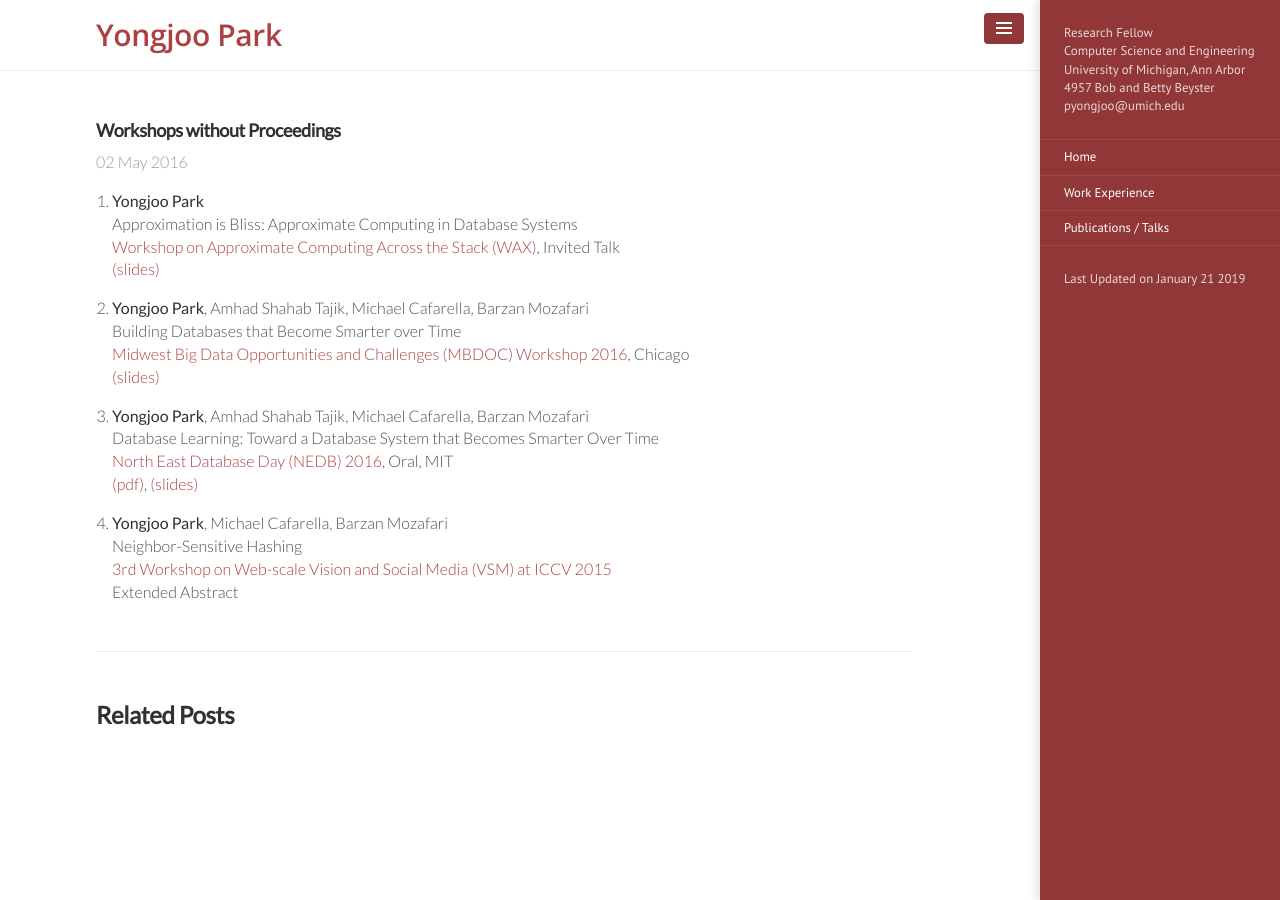
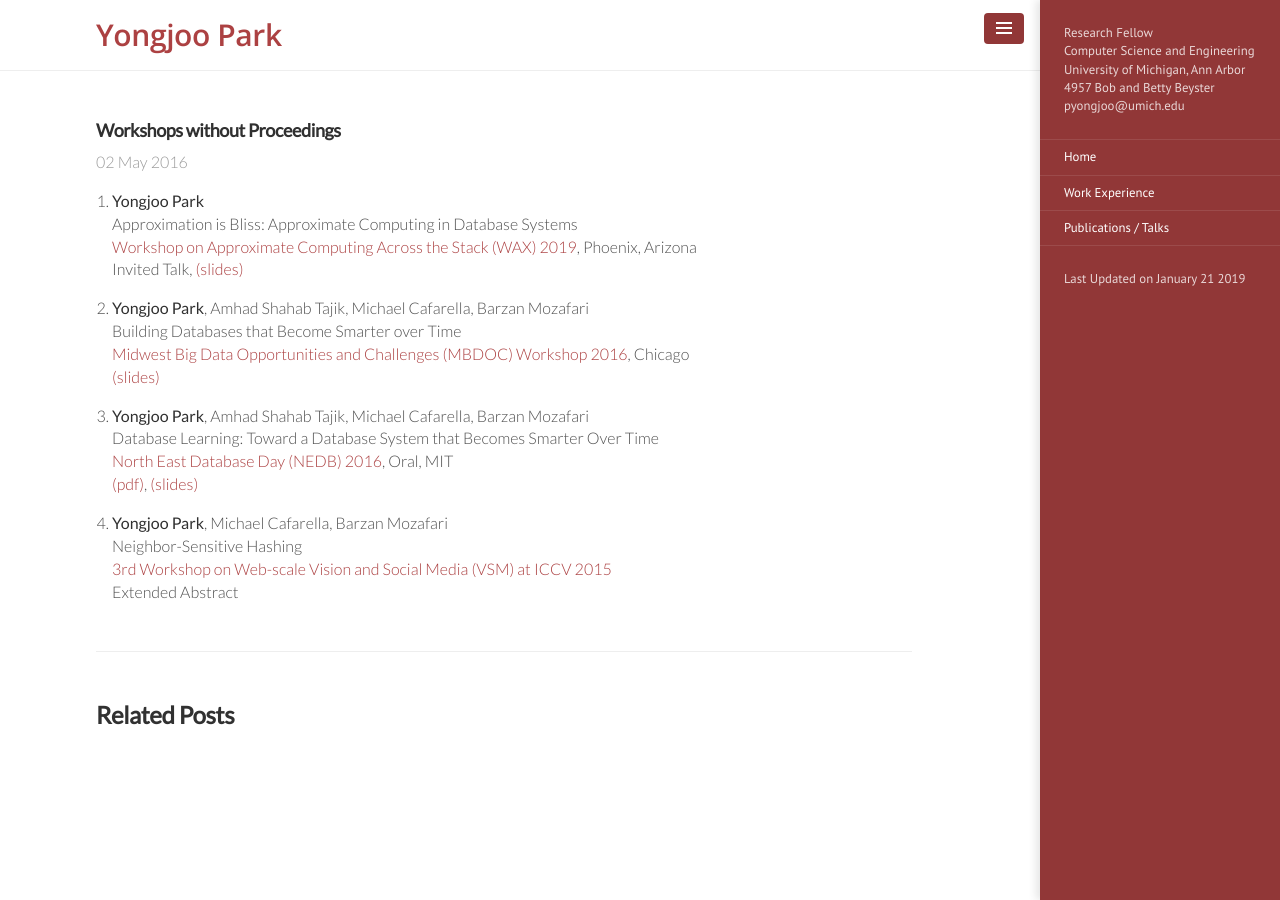
Before and after one commit to pyongjoo/pyongjoo.github.io, a Jekyll site: the page built from _publications/2016-05-02-others.md, in a window 1280 px wide. Built offline with Jekyll 4.4.1, drawn with Linux system fonts in a browser that asks for light colours.

Commit message:
Update 2016-05-02-others.md

```diff
--- a/_publications/2016-05-02-others.md
+++ b/_publications/2016-05-02-others.md
@@ -5,8 +5,8 @@
 
 1. **Yongjoo Park**
    Approximation is Bliss: Approximate Computing in Database Systems
-   [Workshop on Approximate Computing Across the Stack (WAX)](http://approximate.computer/wax2019/program.html), Invited Talk
-   [(slides)]({{ site.url }}/resources/yongjoo_wax19.pdf)
+   [Workshop on Approximate Computing Across the Stack (WAX) 2019](http://approximate.computer/wax2019/program.html), Phoenix, Arizona
+   Invited Talk, [(slides)]({{ site.url }}/resources/yongjoo_wax19.pdf)
 
 1. **Yongjoo Park**, Amhad Shahab Tajik, Michael Cafarella, Barzan Mozafari
    Building Databases that Become Smarter over Time
```
